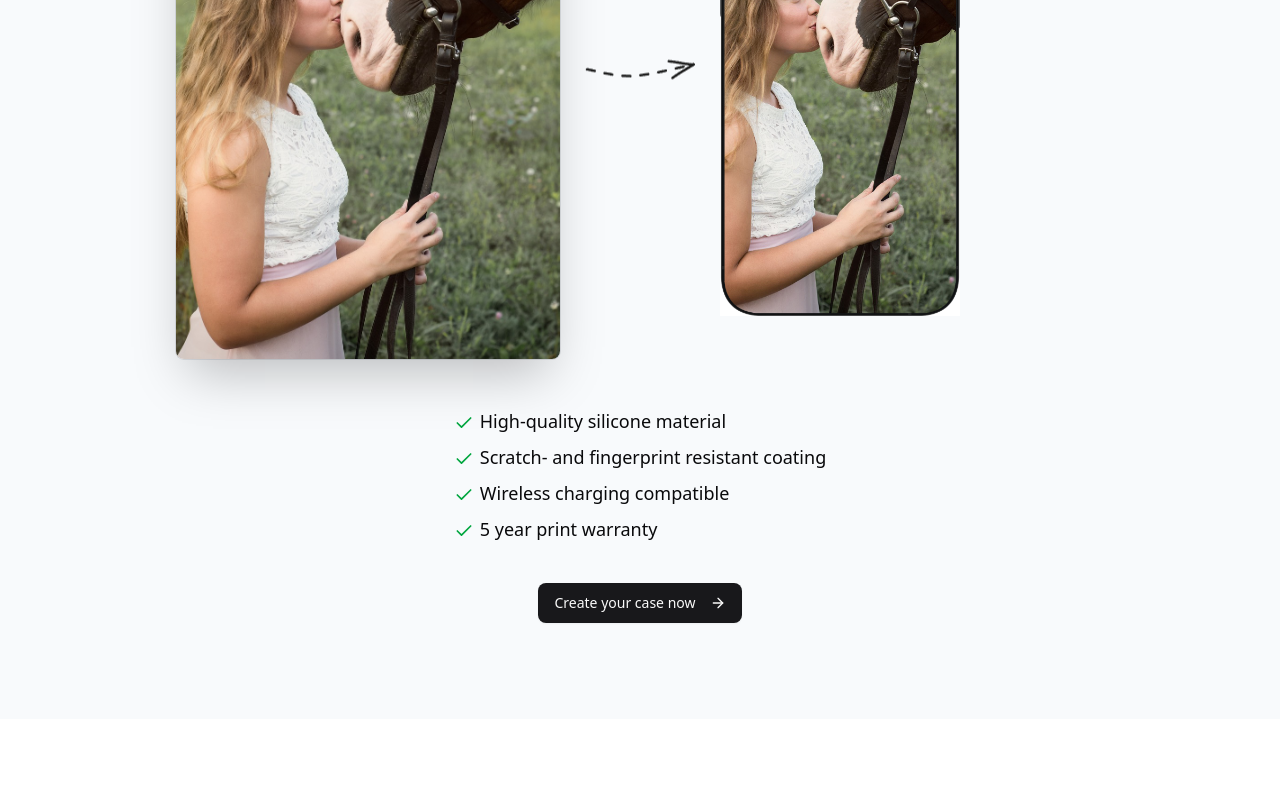
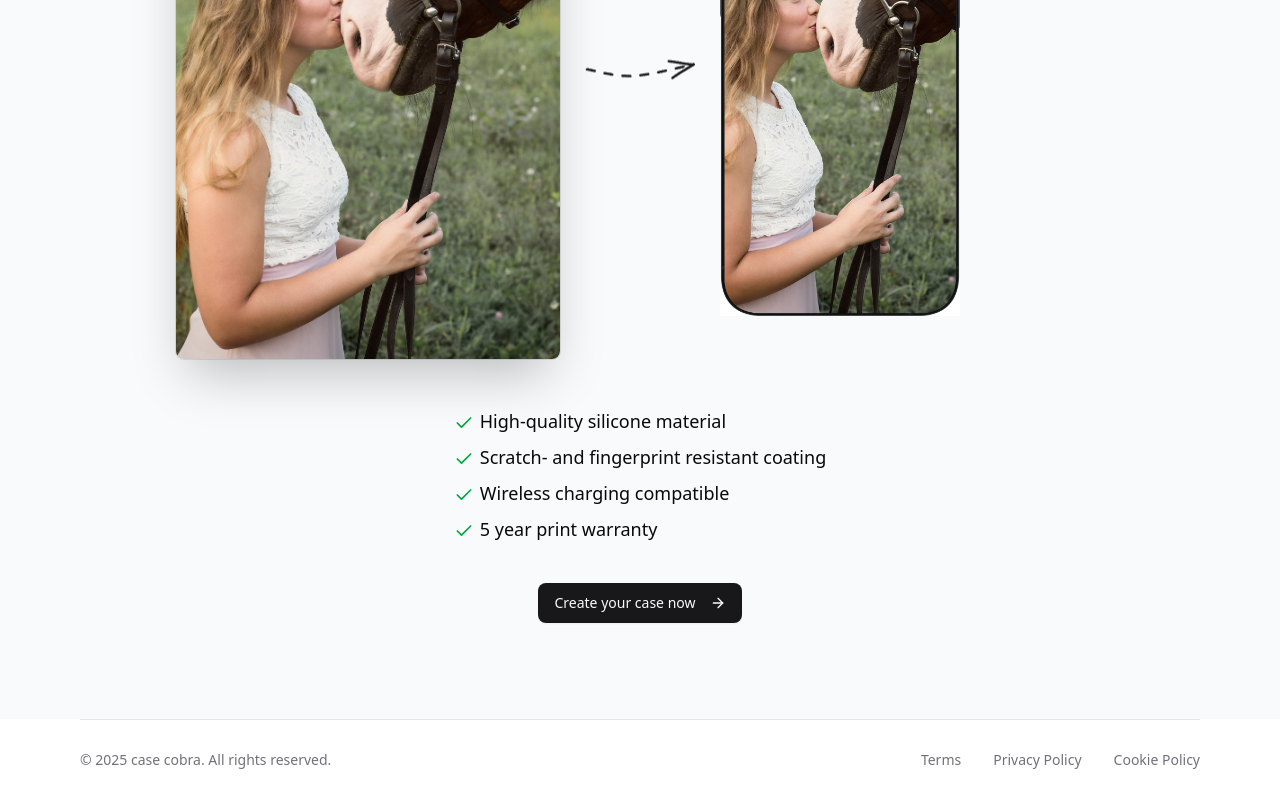
Before and after one commit to moalmatry/case-cobra, a Next.js app: page / in a window 1280 px wide. Shown: the part 3124-3924 px from the top of the page. Before the commit the page ends 3843 px from the top, so only its background shows below. Built offline with nearby package versions, Linux system fonts and the light colour scheme; no server answers.

Commit message:
feat: add footer

```diff
--- a/src/app/layout.tsx
+++ b/src/app/layout.tsx
@@ -2,6 +2,7 @@
 import { Geist, Geist_Mono } from "next/font/google";
 import "./globals.css";
 import Navbar from "@/components/Navbar";
+import Footer from "@/components/Footer";
 
 const geistSans = Geist({
   variable: "--font-geist-sans",
@@ -30,6 +31,7 @@
       >
         <Navbar />
         {children}
+        <Footer />
       </body>
     </html>
   );
--- a/src/components/Footer/index.tsx
+++ b/src/components/Footer/index.tsx
@@ -1,12 +1,41 @@
 import React from "react";
 import MaxWidthWrapper from "../MaxWidthWrapper";
+import Link from "next/link";
 
 const Footer = () => {
   return (
     <footer className="bg-white h-20 relative">
       <MaxWidthWrapper>
         <div className="border-t border-gray-200" />
-        <div className="h-full flex flex-col md:flex-row"></div>
+        <div className="h-full flex flex-col md:flex-row md:justify-between justify-center items-center">
+          <div className="text-center md:text-left pb-2 md:pb-0">
+            <p className="text-sm text-muted-foreground">
+              &copy; {new Date().getFullYear()} case cobra. All rights reserved.
+            </p>
+          </div>
+          <div className="flex items-center justify-center">
+            <div className="flex space-x-8">
+              <Link
+                className="text-sm text-muted-foreground hover:text-gray-600"
+                href="#"
+              >
+                Terms
+              </Link>
+              <Link
+                className="text-sm text-muted-foreground hover:text-gray-600"
+                href="#"
+              >
+                Privacy Policy
+              </Link>
+              <Link
+                className="text-sm text-muted-foreground hover:text-gray-600"
+                href="#"
+              >
+                Cookie Policy
+              </Link>
+            </div>
+          </div>
+        </div>
       </MaxWidthWrapper>
     </footer>
   );
```
